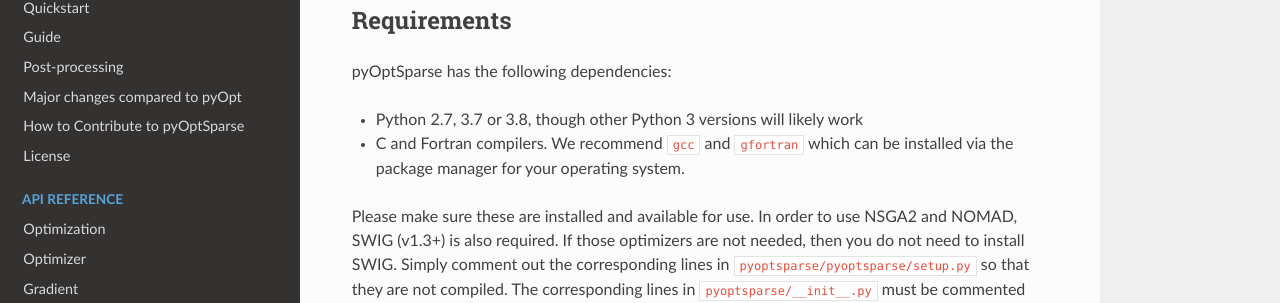
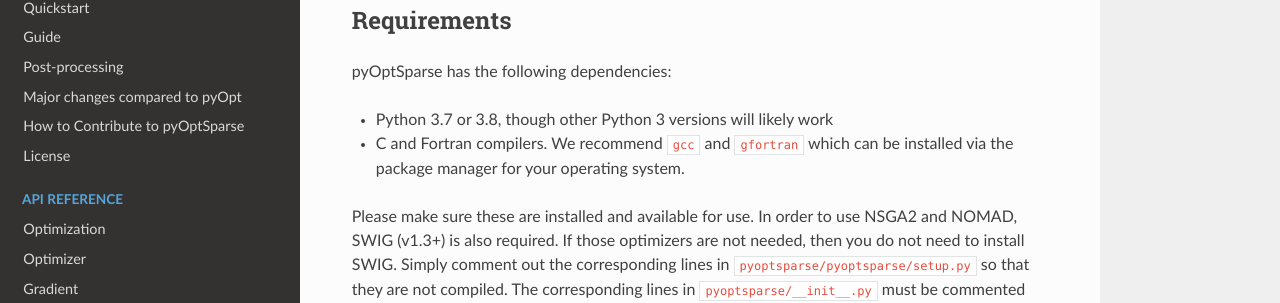
Before and after one commit to mdolab/pyoptsparse, a Sphinx documentation site: the page built from doc/install.rst, in a window 1280 px wide and 900 px high. Shown: the part 156-459 px from the top of the window. Built offline with Sphinx 7.4.7 and the Read the Docs theme 2.0.0, drawn with Linux system fonts in a browser that asks for light colours.

Commit message:
updated docs

```diff
--- a/doc/install.rst
+++ b/doc/install.rst
@@ -7,7 +7,7 @@ Requirements
 ------------
 pyOptSparse has the following dependencies:
 
-* Python 2.7, 3.7 or 3.8, though other Python 3 versions will likely work
+* Python 3.7 or 3.8, though other Python 3 versions will likely work
 * C and Fortran compilers.
   We recommend ``gcc`` and ``gfortran`` which can be installed via the package manager for your operating system.
 
```
Also changed, not shown: README.md (+1 -0 lines).
